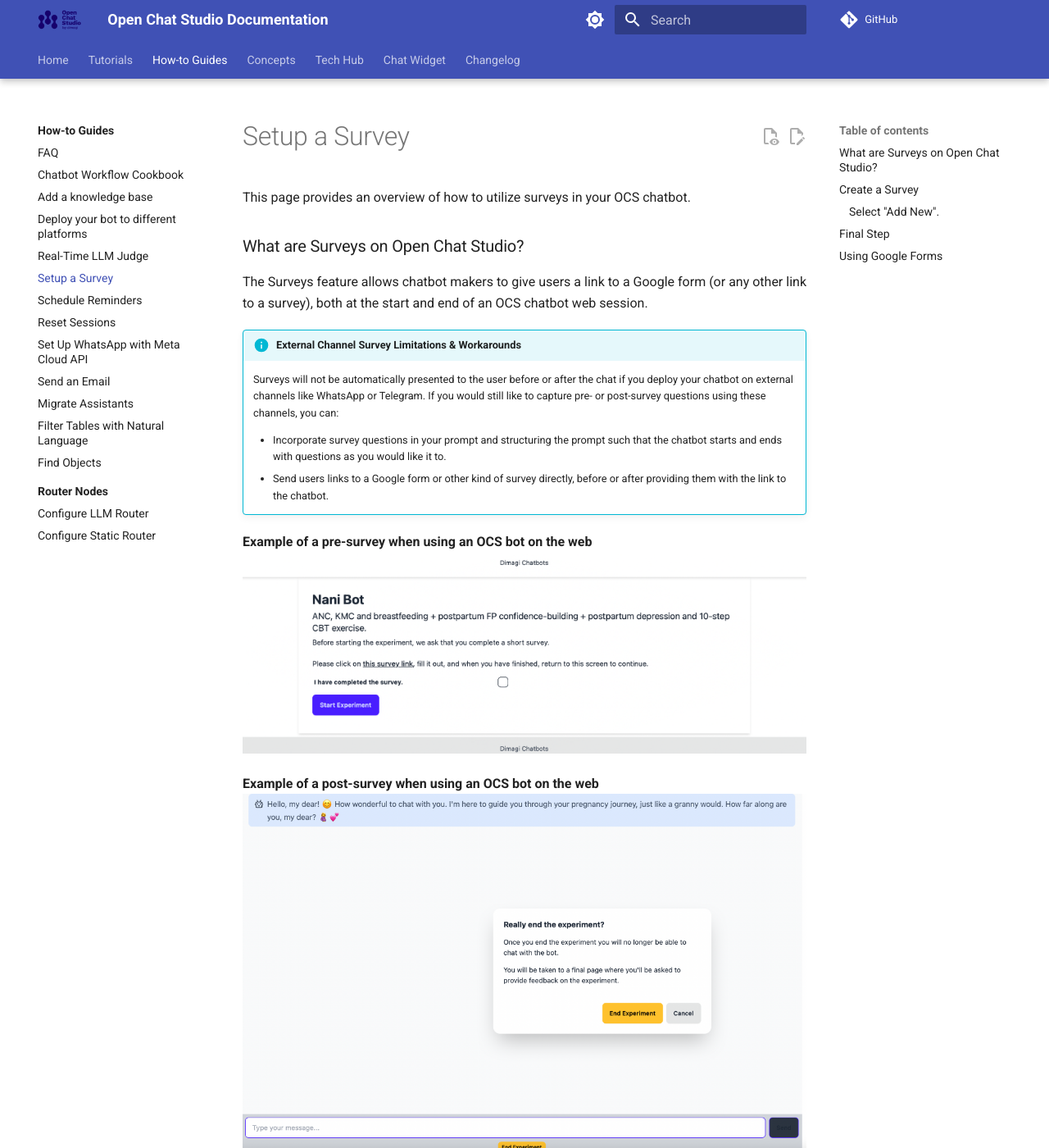
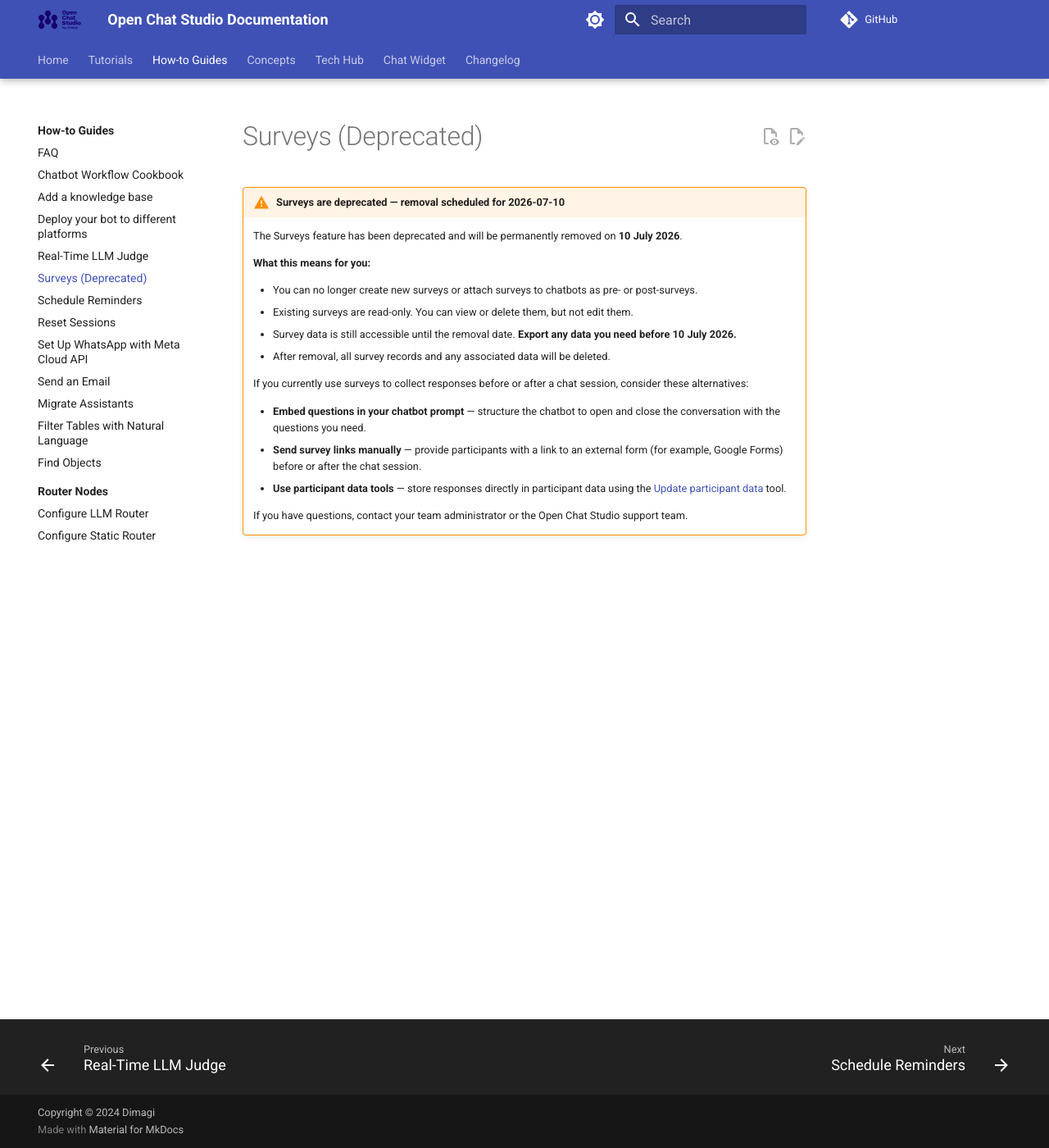
Before and after one commit to dimagi/open-chat-studio-docs, an MkDocs documentation site: the page built from docs/how-to/setting_up_a_survey.md, in a window 1280 px wide and 1400 px high. Shown: the whole window at 82% size. Built offline with MkDocs 1.6.1 and Material for MkDocs 9.7.7, drawn with Linux system fonts in a browser that asks for light colours; a script that is not in the unit is left out; comment, search, counter and statistics services are not loaded; some of the changed text lies outside the part shown.

```diff
--- a/docs/how-to/setting_up_a_survey.md
+++ b/docs/how-to/setting_up_a_survey.md
@@ -1,71 +1,17 @@
-This page provides an overview of how to utilize surveys in your OCS chatbot.
+!!! warning "Surveys are deprecated — removal scheduled for 2026-07-10"
+    The Surveys feature has been deprecated and will be permanently removed on **10 July 2026**.
 
-### What are Surveys on Open Chat Studio?
+    **What this means for you:**
 
-The Surveys feature allows chatbot makers to give users a link to a Google form (or any other link to a survey), both at the start and end of an OCS chatbot web session.
+    - You can no longer create new surveys or attach surveys to chatbots as pre- or post-surveys.
+    - Existing surveys are read-only. You can view or delete them, but not edit them.
+    - Survey data is still accessible until the removal date. **Export any data you need before 10 July 2026.**
+    - After removal, all survey records and any associated data will be deleted.
 
-!!! info "External Channel Survey Limitations & Workarounds"
-    Surveys will not be automatically presented to the user before or after the chat if you deploy your chatbot on external channels like WhatsApp or Telegram. If you would still like to capture pre- or post-survey questions using these channels, you can:
+    If you currently use surveys to collect responses before or after a chat session, consider these alternatives:
 
-    - Incorporate survey questions in your prompt and structuring the prompt such that the chatbot starts and ends with questions as you would like it to.
-    - Send users links to a Google form or other kind of survey directly, before or after providing them with the link to the chatbot.
+    - **Embed questions in your chatbot prompt** — structure the chatbot to open and close the conversation with the questions you need.
+    - **Send survey links manually** — provide participants with a link to an external form (for example, Google Forms) before or after the chat session.
+    - **Use participant data tools** — store responses directly in participant data using the [Update participant data](../tech-hub/tools.md#update-participant-data) tool.
 
-
-
-**Example of a pre-survey when using an OCS bot on the web**
-![image](../assets/images/survey1.png)
-
-
-**Example of a post-survey when using an OCS bot on the web**
-![image](../assets/images/survey2.png)
-![image](../assets/images/survey3.png)
-
-### Create a Survey
-
-The very first step is to create a survey and generate a web link for that survey. For example, you might use [Google forms](#using-google-forms) to create pre- and post-surveys. Once this step is complete, navigate to the "Surveys" option on the left-hand menu on Open Chat Studio and follow the steps given below to add your survey(s) to a chatbot.
-
-#### Select "Add New".
-
-- Name: This is a name for you or your team members on OCS to identify different surveys.
-- URL: Add the URL of your survey.
-- Confirmation text: This is the text a user sees when they see the link to the survey, before they begin to use the chatbot. You can edit this text as you'd like. Here, it's also important to add `{survey_link}` where you would like to show the URL to your survey.
-
-**Example**
-> Before starting the chatbot, please complete a short survey. Click the survey link, fill it out, and, once finished, select the checkbox to confirm completion. Survey link: {survey_link}.
-
-If you would like to include both a pre-survey and a post-survey, repeat the above process for each survey.
-
-### Final Step
-
-Now edit your chatbot and choose which survey to use as the pre- or post survey.
-
-
-
-## Using Google Forms
-Go to [Google Forms][google_forms] and create your form. To link a specific participant, session, and Chatbot to a specific form, include questions titled "Participant ID", "Session ID", and "Experiment ID".
-
-For example:
-![image](../assets/images/survey6.png)
-
-From here, click the three dots in the top-right corner and select "Get Prefilled Link". Then fill in the fields you want prefilled. In this case: "Participant ID", "Session ID", and "Experiment ID".
-
-![image](../assets/images/survey7.png)
-When you click on "Get Link", you'll get a link that looks something like:
-
-> https://docs.google.com/forms/some/uri/viewform?usp=pp_url&entry.1118764343=participant&entry.791635770=session&entry.784126073=experiment
-
-Replace the sections in the URL as follows:
-
-- participant -> {participant_id}
-- session -> {session_id}
-- experiment -> {experiment_id}
-
-This will result in a link that looks like this:
-
-> https://docs.google.com/forms/some/uri/viewform?usp=pp_url&entry.1118764343={participant_id}&entry.791635770={session_id}&entry.784126073={experiment_id}
-
-
-This new link should be used for your survey link.
-
-
-[google_forms]: https://docs.google.com/forms
+    If you have questions, contact your team administrator or the Open Chat Studio support team.
--- a/mkdocs.yml
+++ b/mkdocs.yml
@@ -107,7 +107,7 @@ nav:
       - how-to/add_a_knowledge_base.md
       - how-to/deploy_to_different_channels.md
       - Real-Time LLM Judge: how-to/realtime_llm_judge.md
-      - Setup a Survey: how-to/setting_up_a_survey.md
+      - Surveys (Deprecated): how-to/setting_up_a_survey.md
       - Schedule Reminders: how-to/reminders.md
       - Reset Sessions: how-to/reset_sessions.md
       - how-to/whatsapp_meta_cloud_api.md
```
Also changed, not shown: docs/changelog.md (+3 -0 lines), docs/concepts/session_status.md (+6 -9 lines), docs/concepts/team/groups.md (+1 -1 lines), docs/concepts/tools/index.md (+1 -1 lines).
